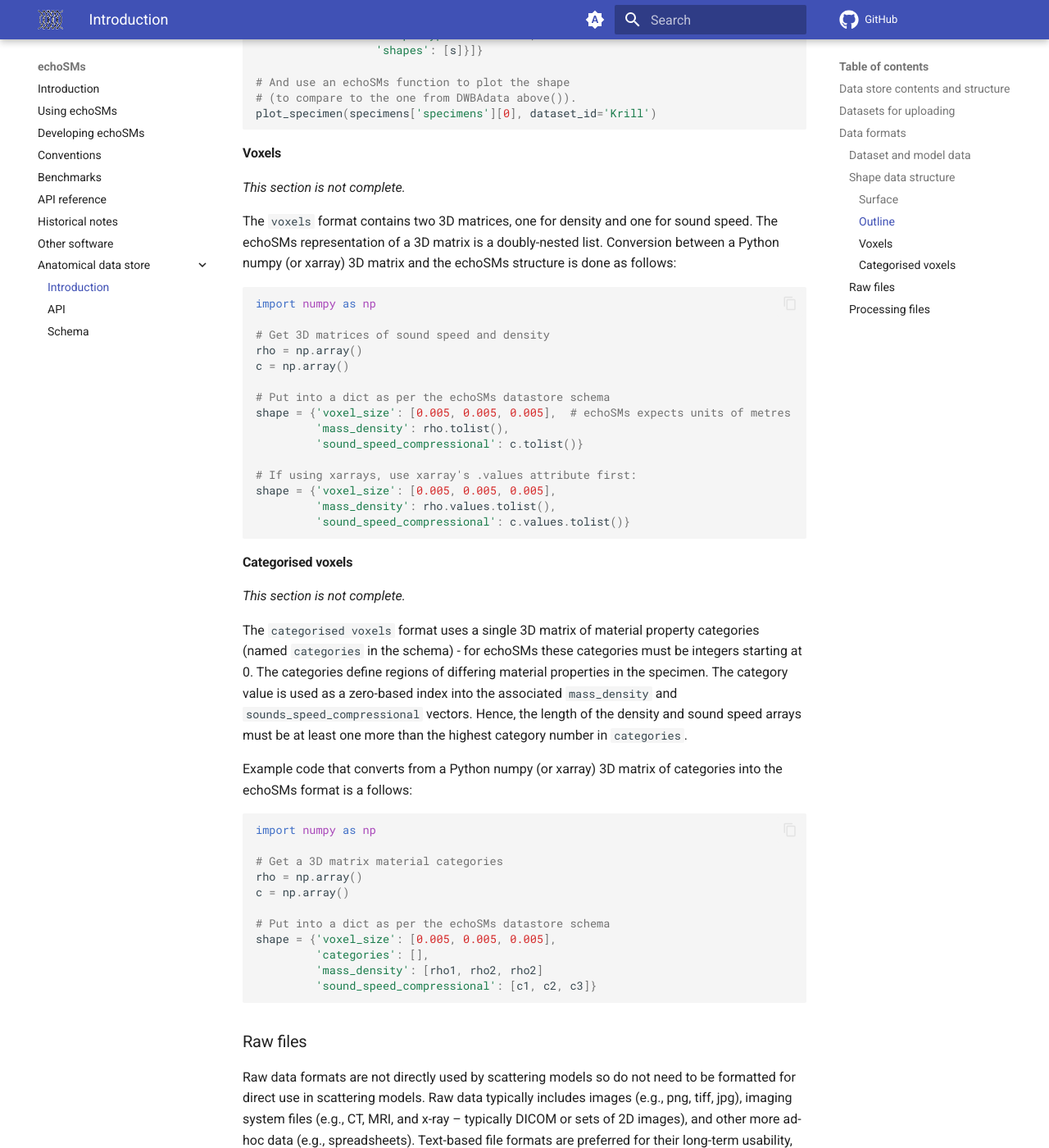
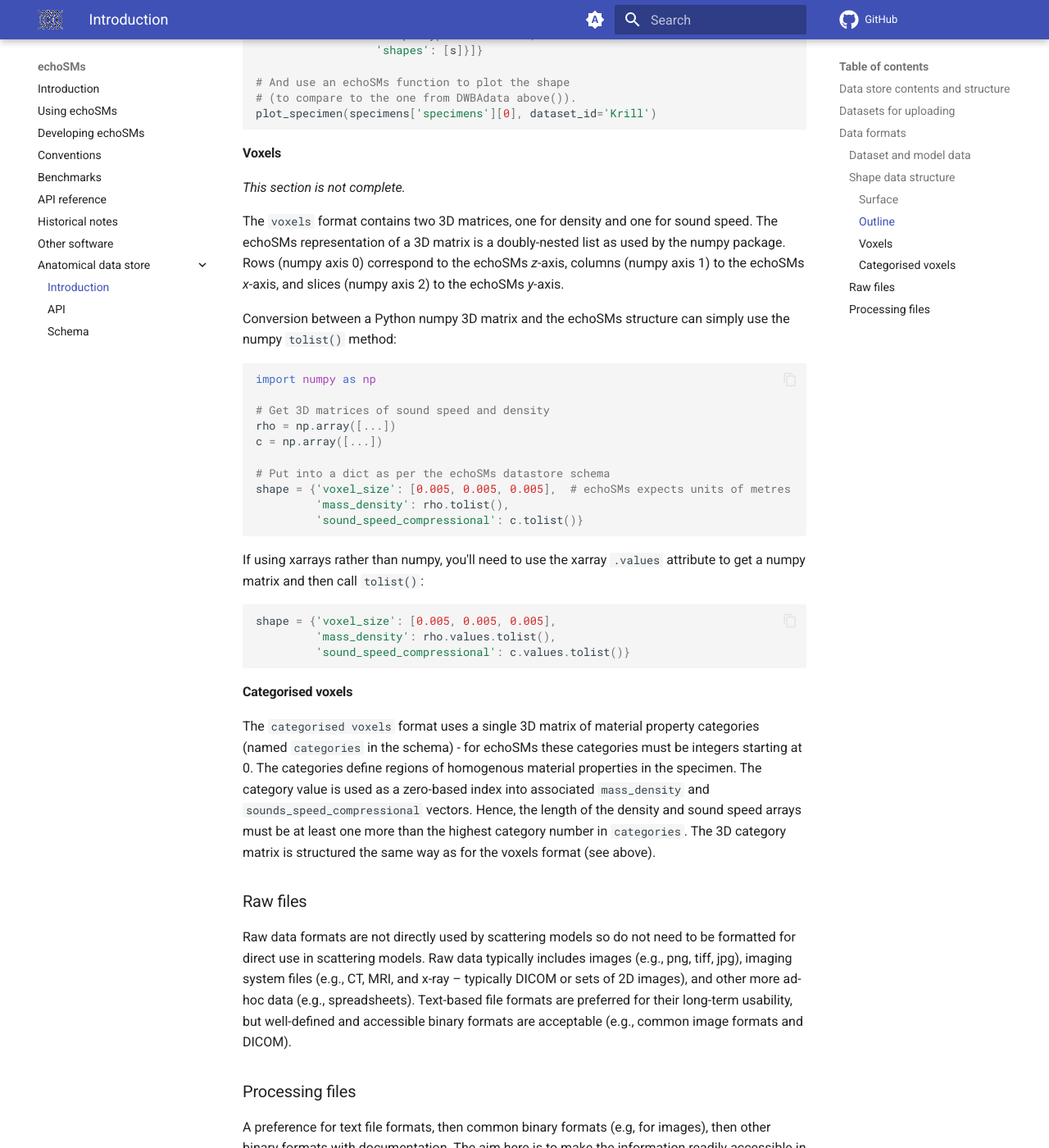
Before and after one commit to ices-tools-dev/echoSMs, an MkDocs documentation site: the page built from docs/anatomical_data_store.md, in a window 1280 px wide and 1400 px high, scrolled down 6028 px. Shown: the whole window at 82% size. Built offline with MkDocs 1.6.1 and Material for MkDocs 9.7.7, drawn with Linux system fonts in a browser that asks for light colours; comment, search, counter and statistics services are not loaded.

Commit message:
Add plotting of categorical shapes, update docs to match

````diff
--- a/docs/anatomical_data_store.md
+++ b/docs/anatomical_data_store.md
@@ -212,21 +212,25 @@
 
 _This section is not complete._
 
-The `voxels` format contains two 3D matrices, one for density and one for sound speed. The echoSMs representation of a 3D matrix is a doubly-nested list. Conversion between a Python numpy (or xarray) 3D matrix and the echoSMs structure is done as follows:
+The `voxels` format contains two 3D matrices, one for density and one for sound speed. The echoSMs representation of a 3D matrix is a doubly-nested list as used by the numpy package. Rows (numpy axis 0) correspond to the echoSMs _z_-axis, columns (numpy axis 1) to the echoSMs _x_-axis, and slices (numpy axis 2) to the echoSMs _y_-axis.
+
+Conversion between a Python numpy 3D matrix and the echoSMs structure can simply use the numpy `tolist()` method:
 
 ```py
 import numpy as np
 
 # Get 3D matrices of sound speed and density
-rho = np.array()
-c = np.array()
+rho = np.array([...])
+c = np.array([...])
 
 # Put into a dict as per the echoSMs datastore schema
 shape = {'voxel_size': [0.005, 0.005, 0.005],  # echoSMs expects units of metres
          'mass_density': rho.tolist(),
          'sound_speed_compressional': c.tolist()}
+```
+If using xarrays rather than numpy, you'll need to use the xarray `.values` attribute to get a numpy matrix and then call `tolist()`:
 
-# If using xarrays, use xarray's .values attribute first:
+```py
 shape = {'voxel_size': [0.005, 0.005, 0.005],
          'mass_density': rho.values.tolist(),
          'sound_speed_compressional': c.values.tolist()}
@@ -234,26 +238,7 @@
 
 #### Categorised voxels
 
-_This section is not complete._
-
-The `categorised voxels` format uses a single 3D matrix of material property categories (named `categories` in the schema) - for echoSMs these categories must be integers starting at 0. The categories define regions of differing material properties in the specimen. The category value is used as a zero-based index into the associated `mass_density` and `sounds_speed_compressional` vectors. Hence, the length of the density and sound speed arrays must be at least one more than the highest category number in `categories`.
-
-Example code that converts from a Python numpy (or xarray) 3D matrix of categories into the echoSMs format is a follows:
-
-
-```py
-import numpy as np
-
-# Get a 3D matrix material categories
-rho = np.array()
-c = np.array()
-
-# Put into a dict as per the echoSMs datastore schema
-shape = {'voxel_size': [0.005, 0.005, 0.005],
-         'categories': [],
-         'mass_density': [rho1, rho2, rho2]
-         'sound_speed_compressional': [c1, c2, c3]}
-```
+The `categorised voxels` format uses a single 3D matrix of material property categories (named `categories` in the schema) - for echoSMs these categories must be integers starting at 0. The categories define regions of homogenous material properties in the specimen. The category value is used as a zero-based index into associated `mass_density` and `sounds_speed_compressional` vectors. Hence, the length of the density and sound speed arrays must be at least one more than the highest category number in `categories`. The 3D category matrix is structured the same way as for the voxels format (see above).
 
 ### Raw files
 
````
Also changed, not shown: 1 other file.
